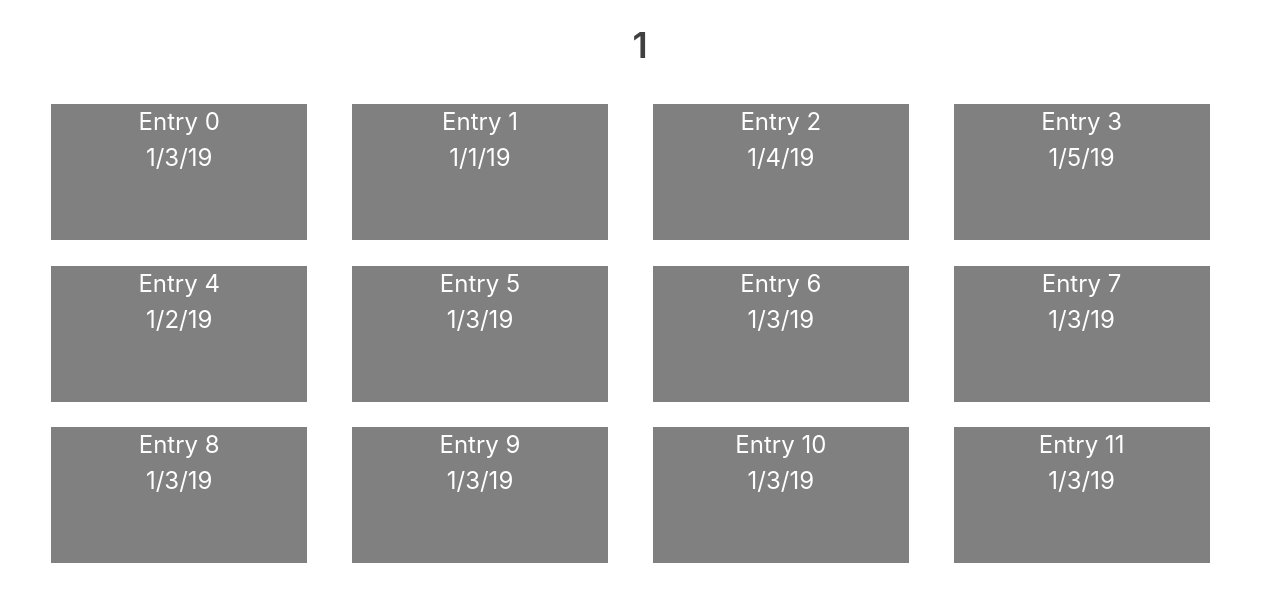
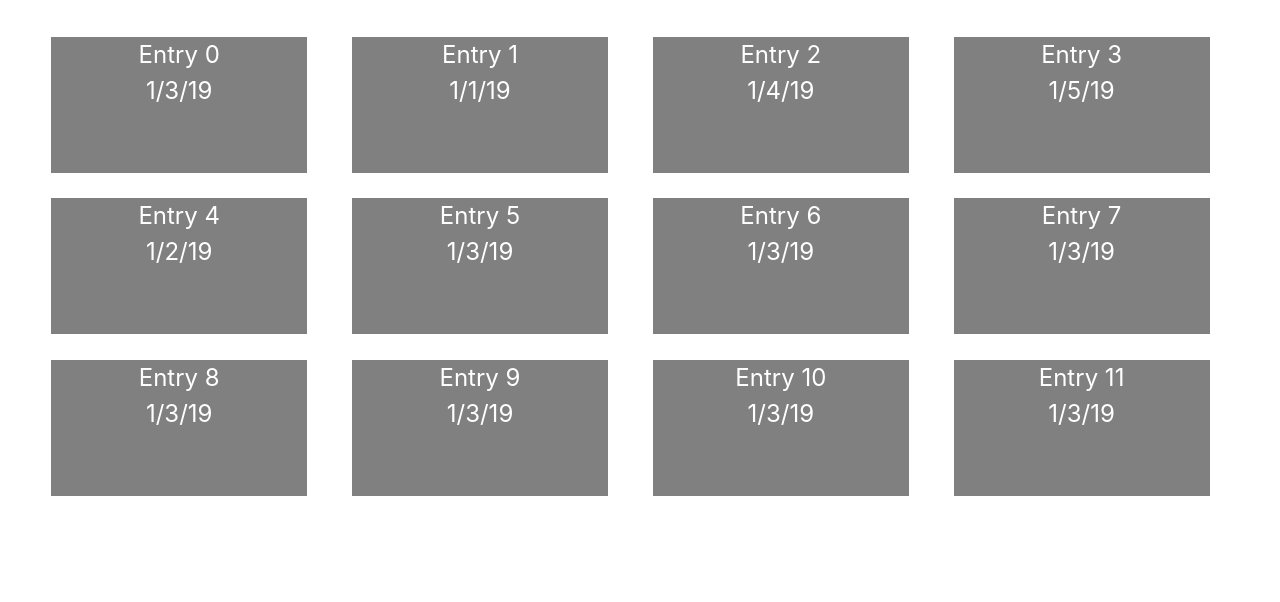
Before and after one commit to lhmcgann/MyDiaryApp, a React (Create React App) app in the folder frontend/: page /diary/1 in a window 1280 px wide. Shown: the top 602 px of the page. Built offline with nearby package versions, Linux system fonts and the light colour scheme.

Commit message:
URLS work with ids

```diff
--- a/frontend/src/App.js
+++ b/frontend/src/App.js
@@ -6,12 +6,16 @@ import "./styles.css";
 import { Link } from "react-router-dom";
 import Button from "react-bootstrap/Button";
 class App extends Component {
-  state = {
-    characters: [],
+  constructor(props){
+        super(props);
+        this.state = {
+          characters: [],
+        };
+    }
+  handleSubmit = (character) => {
+    this.setState({ characters: [...this.state.characters, character] });
   };
-  handleSubmit = (character) => {
-      this.setState({ characters: [...this.state.characters, character] });
-  };
+
   render() {
     const { characters } = this.state;
     return (
--- a/frontend/src/DiaryButton.js
+++ b/frontend/src/DiaryButton.js
@@ -1,8 +1,8 @@
 import React, { Component } from "react";
-
 class DiaryButton extends Component {
   initialState = {
     name: "",
+    id: Math.random().toString(36).substring(7),
   };
 
   state = this.initialState;
--- a/frontend/src/DiaryHome.js
+++ b/frontend/src/DiaryHome.js
@@ -1,8 +1,11 @@
 import React, { Component } from "react";
-import EntryList from "./EntryList";
+import EntryList from "./EntryList"
 import Button from "react-bootstrap/Button";
 class DiaryHome extends Component {
-  state = {
+
+constructor(props){
+  super(props);
+  this.state = {
       entries: [
         { title: "Entry  0", date: "1/3/19", tags: "Orange" },
         { title: "Entry  1", date: "1/1/19", tags: "Blue" },
@@ -18,11 +21,12 @@ class DiaryHome extends Component {
         { title: "Entry  11", date: "1/3/19", tags: "Orange" },
       ],
     };
+  }
   render() {
     const { entries } = this.state;
     return (
       <div class="centered">
-        <h1>{this.props.match.params.name}</h1>
+        <h1>{this.props.location.state}</h1>
         <EntryList entryData={entries} />
       </div>
     );
--- a/frontend/src/DiaryList.js
+++ b/frontend/src/DiaryList.js
@@ -5,7 +5,7 @@ const DiaryListBody = (props) => {
     return (
       <div class="centered">
         <h5 key = {index}>
-        <Link to={`/diary/${row.name}`}>
+        <Link to={{pathname: `/diary/${row.id}`, state: row.name}}>
           <button class="diary-block">{row.name}</button>
         </Link>
         </h5>
--- a/frontend/src/index.js
+++ b/frontend/src/index.js
@@ -15,9 +15,9 @@ const routes = (
     <div>
       <Switch>
          <Route path="/" exact component={App} />
-         <Route path="/diary/:name" component={DiaryHome} />
+         <Route path="/diary/:id" component={DiaryHome} />
          <Route path="/new-diary" component={NewDiary} />
-         <Route path="/entry/:name" component={ViewEntry} />
+         <Route path="/entry/:id" component={ViewEntry} />
          <Route path="/new-entry" component={NewEntry} />
        </Switch>
     </div>
```
Lines whose indentation alone changed are shown as unchanged.
